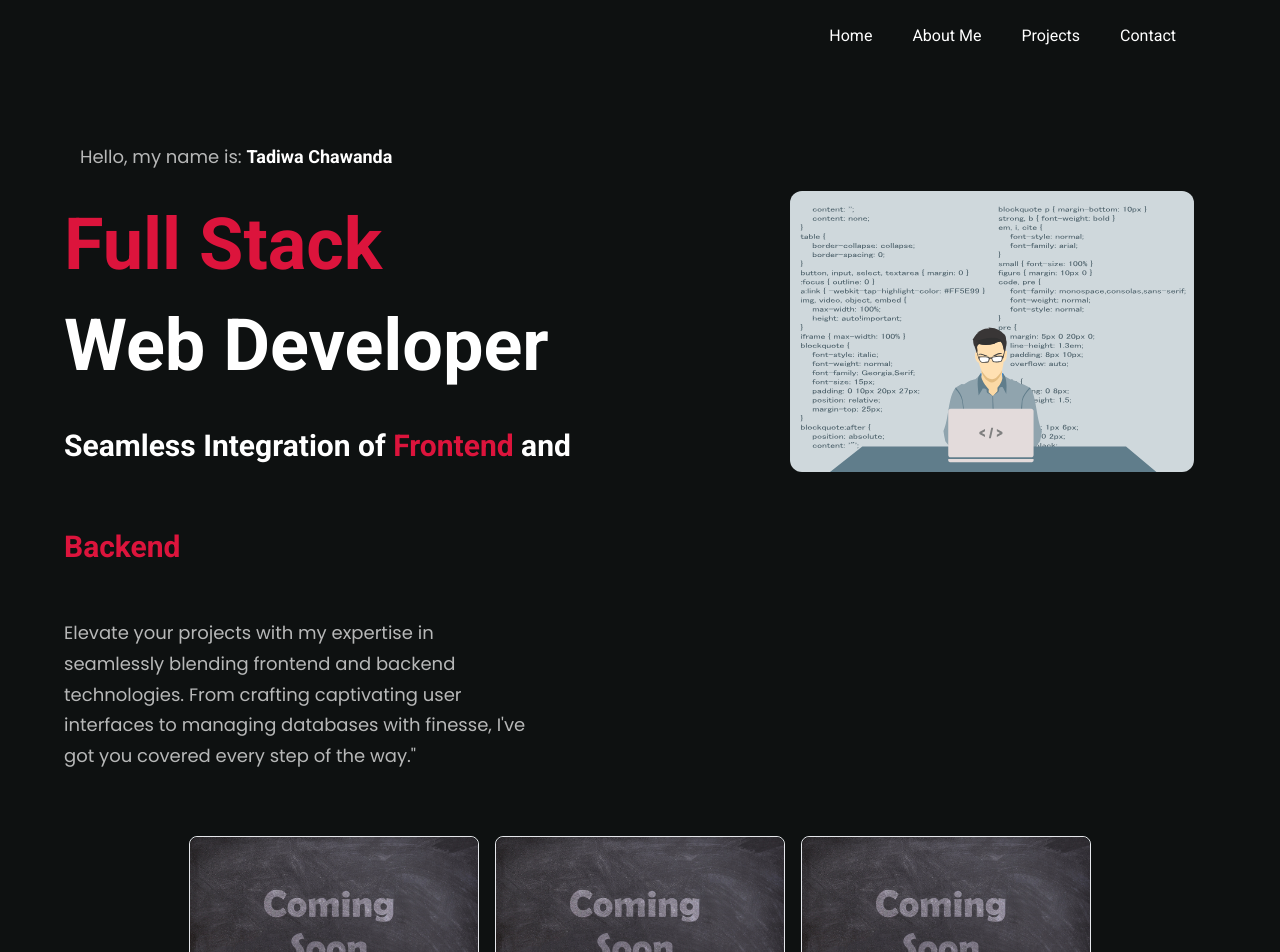
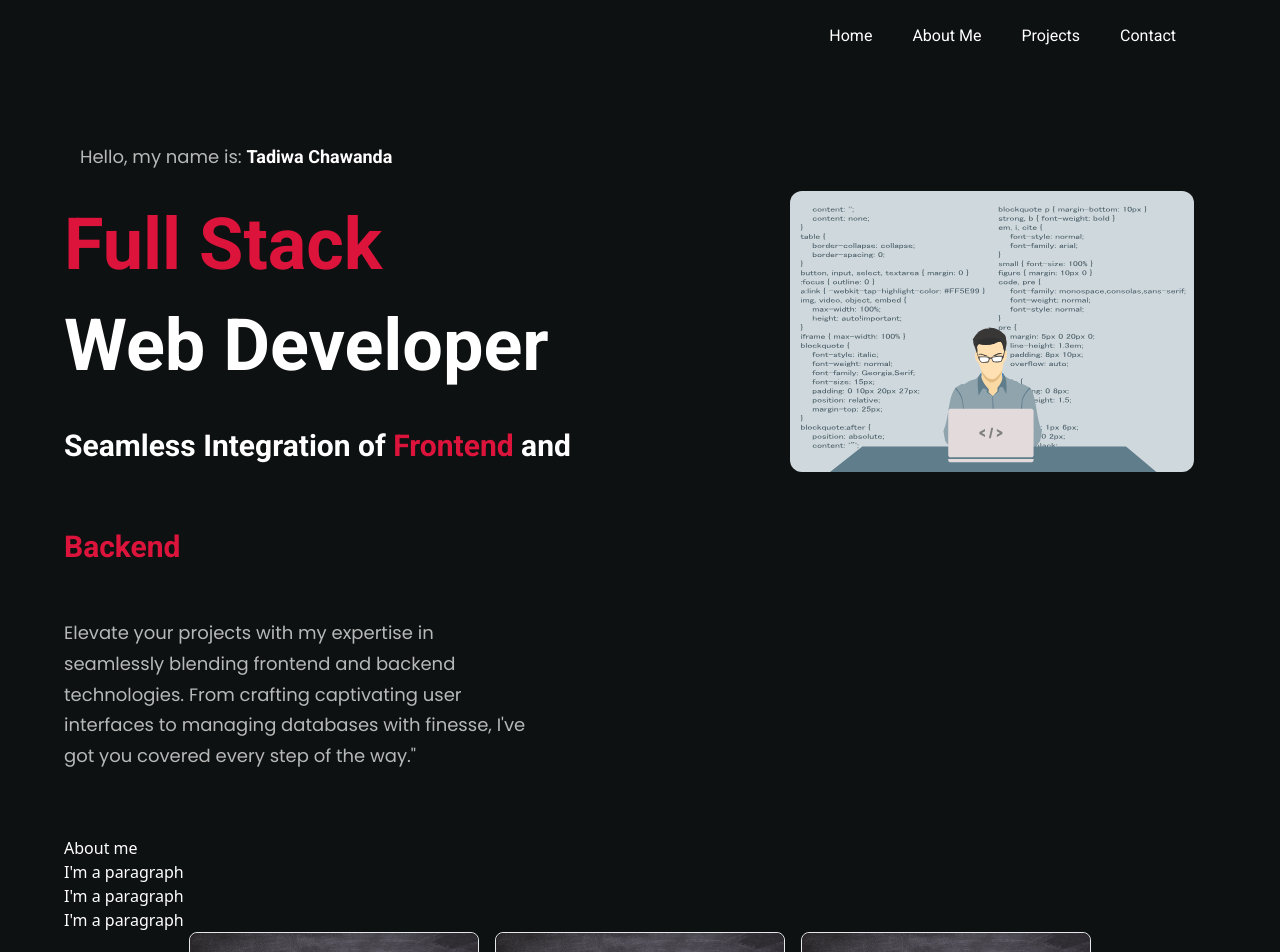
Before and after one commit to CovetingAphid3/Portfolio, a React (Vite) app in the folder frontend/: page / in a window 1280 px wide. Shown: the top 952 px of the page. Built offline with nearby package versions, Linux system fonts and the light colour scheme.

Commit message:
add nav routing

```diff
--- a/frontend/src/App.jsx
+++ b/frontend/src/App.jsx
@@ -5,6 +5,7 @@ import Footer from './components/Footer'
 import Portfolio from './components/Portfolio'
 import Timeline from './components/Timeline'
 import Contact from './components/Contact'
+import About from './components/About'
 
 function App() {
 
@@ -22,6 +23,7 @@ function App() {
             </div>
             <div className={`bg-primary ${styles.paddingX} ${styles.flexStart}`}>
                 <div className={`${styles.boxWidth}`}>
+                    <About/>
                     <Portfolio/>
                     <Timeline/>
                     <Contact/>
--- a/frontend/src/constants/index.js
+++ b/frontend/src/constants/index.js
@@ -23,15 +23,15 @@ export const navLinks = [
     title: "Home",
   },
   {
-    id: "features",
+    id: "about",
     title: "About Me",
   },
   {
-    id: "product",
+    id: "projects",
     title: "Projects",
   },
   {
-    id: "clients",
+    id: "contact",
     title: "Contact",
   },
 ];
```
